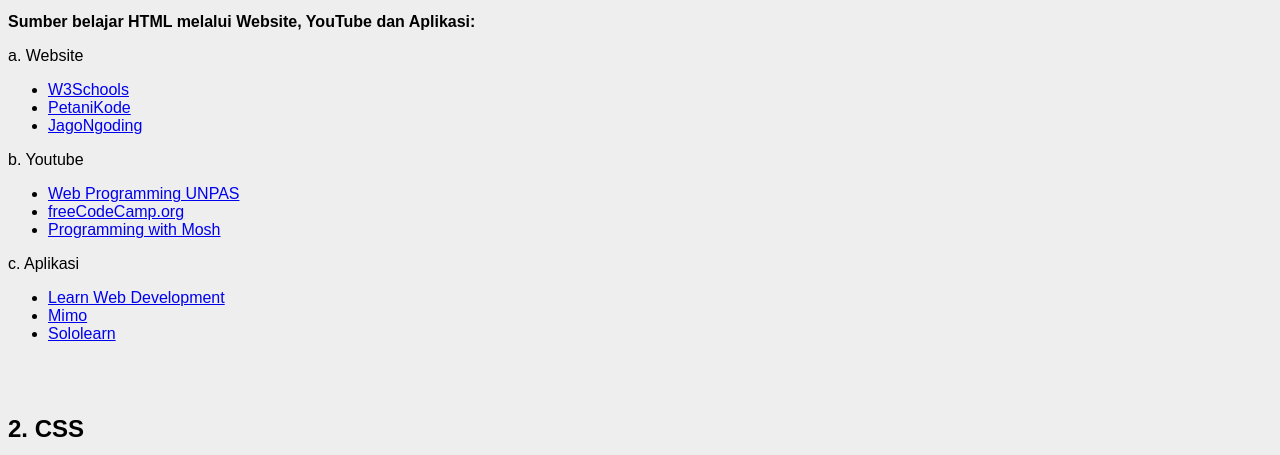
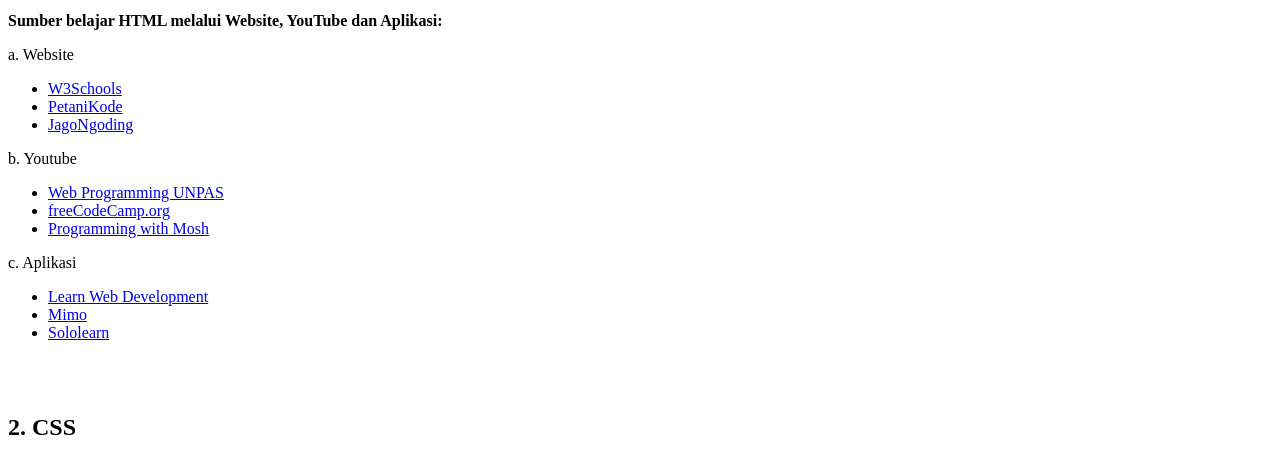
Before and after one commit to PramantaDharma/PWPB-Project, a plain HTML site: page sumber-belajar.html in a window 1280 px wide. Shown: the part 293-748 px from the top of the page. Drawn offline with Linux system fonts and the light colour scheme.

Commit message:
menghapus style di file sumber-belajar.html

```diff
--- a/sumber-belajar.html
+++ b/sumber-belajar.html
@@ -1,12 +1,12 @@
 <!DOCTYPE html>
-<html lang="en" style="font-family: Arial, Helvetica, sans-serif;">
+<html lang="en">
 <head>
     <meta charset="UTF-8">
     <meta http-equiv="X-UA-Compatible" content="IE=edge">
     <meta name="viewport" content="width=device-width, initial-scale=1.0">
     <title>Website-Sederhana</title>
 </head>
-<body style="background-color: #eee;">
+<body>
     <div class="container">
         <header>
             <h1>Apa Itu HTML, CSS dan Java Script?</h1>
```
